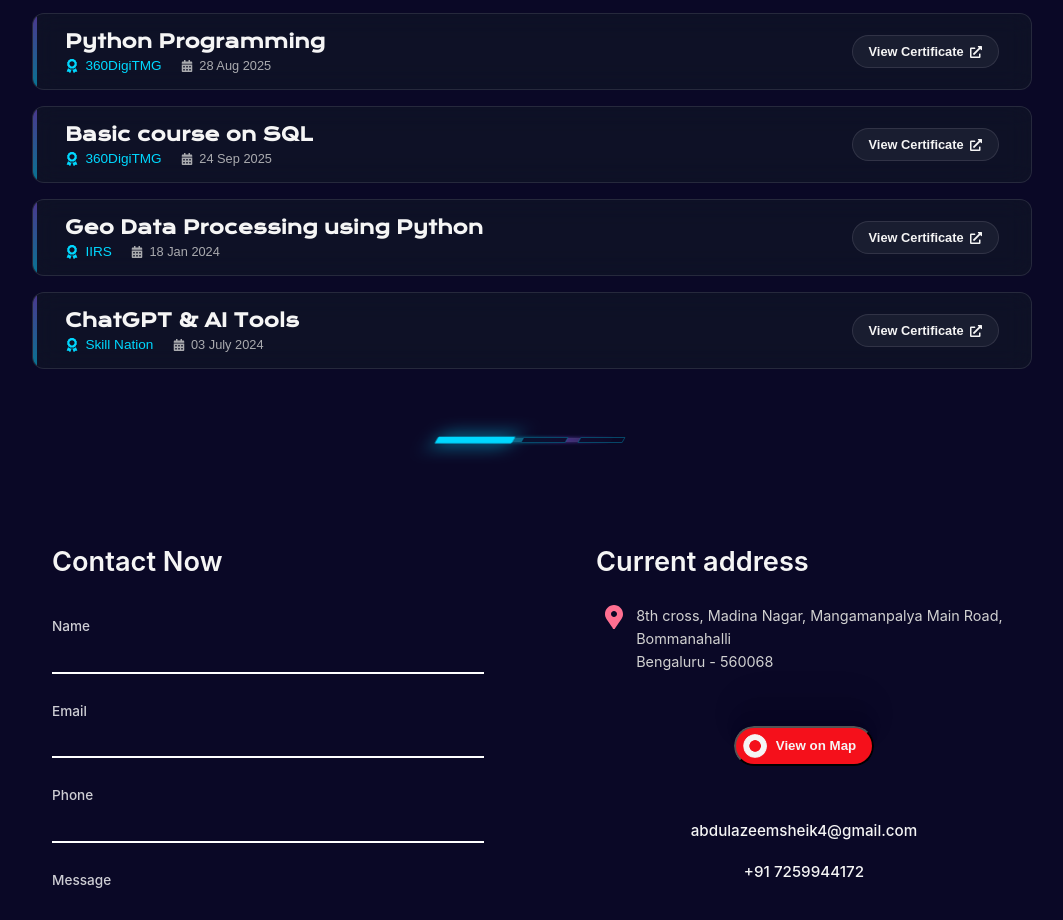
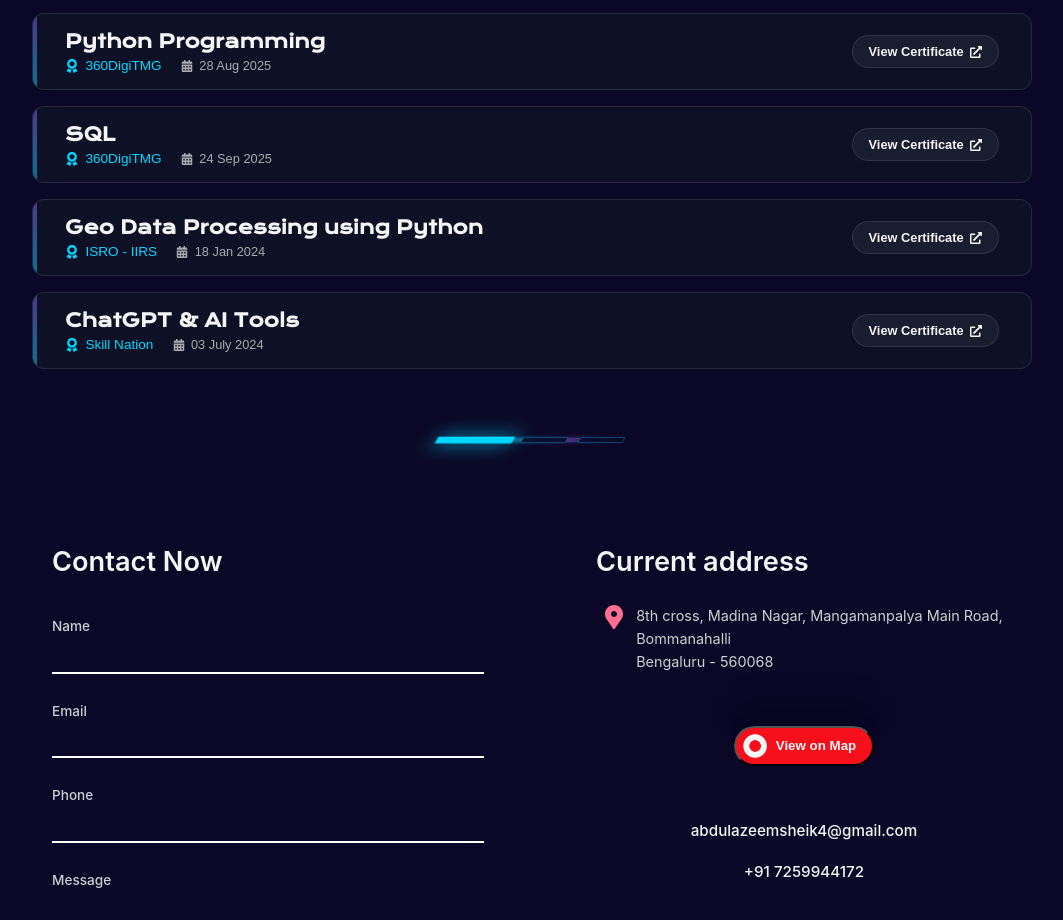
Before and after one commit to azzu-sheikh/MyPortfolio, a React (Vite) app: page / in a window 1280 px wide. Shown: the part 3840-4760 px from the top of the page, without its empty margins (108-1171 px from the left). Built offline with nearby package versions, Linux system fonts and the light colour scheme; no server answers.

Commit message:
Refactor certifications data and improve pagination

```diff
--- a/src/components/Certifications.jsx
+++ b/src/components/Certifications.jsx
@@ -18,14 +18,14 @@ export default function Certifications() {
       link: "https://drive.google.com/file/d/1H_Nc8lCiQttb_2asiDL6QDQOrEepZ-5P/view?usp=sharing"
     },
     {
-      title: "Basic course on SQL",
+      title: "SQL",
       issuer: "360DigiTMG",
       date: "24 Sep 2025",
       link: "https://drive.google.com/file/d/1jDFjPj9d3bY8gW1w4MUci6MM1lW1uAHa/view?usp=drive_link" // PASTE YOUR GOOGLE DRIVE LINK HERE
     },
     {
       title: "Geo Data Processing using Python",
-      issuer: "IIRS",
+      issuer: "ISRO - IIRS",
       date: "18 Jan 2024",
       link: "https://drive.google.com/file/d/1gkZWQF4BHqq1pCzIdDMShMJL2YxH7bSE/view?usp=drivesdk"
     },
```
